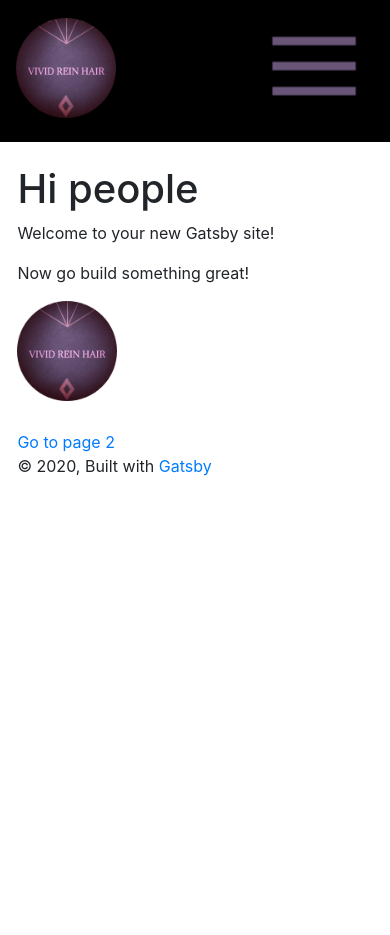
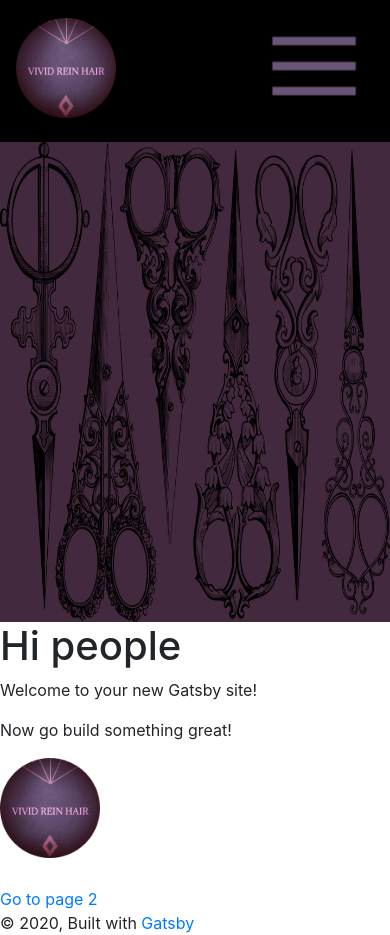
Before and after one commit to shawncasaus/vivid_hair, a Gatsby site: page / in a window 390 px wide. Before the commit the page ends 844 px from the top, so only its background shows below. Built offline with nearby package versions, Linux system fonts and the light colour scheme; Gatsby itself is replaced by a stand-in of ours.

Commit message:
built out background of the hero

```diff
--- a/gatsby-config.js
+++ b/gatsby-config.js
@@ -1,7 +1,7 @@
 module.exports = {
   siteMetadata: {
     title: `Vivid Rein Hair`,
-    description: `Welcome to Vivid Rein Hair`,
+    description: `Boutique hair salon located in La Verne, California.`,
     author: `@shawncasaus`,
   },
   plugins: [
@@ -21,10 +21,10 @@ module.exports = {
         name: `gatsby-starter-default`,
         short_name: `starter`,
         start_url: `/`,
-        background_color: `#663399`,
-        theme_color: `#663399`,
+        background_color: `#695578`,
+        theme_color: `#695578`,
         display: `minimal-ui`,
-        icon: `src/images/gatsby-icon.png`, // This path is relative to the root of the site.
+        icon: `src/images/vivid-logo.png`, // This path is relative to the root of the site.
       },
     },
     // this (optional) plugin enables Progressive Web App + Offline functionality
--- a/src/components/header.js
+++ b/src/components/header.js
@@ -10,7 +10,6 @@ const Header = ({ siteTitle }) => (
     className=""
     style={{
       background: `#000`,
-      marginBottom: `1.45rem`,
       padding: `1rem`,
       marginLeft: 0,
       marginRight: 0
--- /dev/null
+++ b/src/components/hero.js
@@ -0,0 +1,24 @@
+import React from 'react'
+import scissors from '../images/vintage-scissors.png'
+
+
+export class Hero extends React.Component {
+    constructor(props) {
+        super(props)
+    }
+
+    render() {
+        const width = window.innerWidth
+        const height = 720
+
+        return (
+            <div className="my-hero" style={{width: width, height: height}}>
+                <div style={{margin: "auto", textAlign: "center", maxHeight: height}}>
+                    <img className="vintage-scissors" src={scissors} alt="background image of black vintage scissors" style={{height: 720}} />
+                </div>
+            </div>
+        )
+    }
+}
+
+export default Hero
--- a/src/components/layout.js
+++ b/src/components/layout.js
@@ -30,8 +30,8 @@ const Layout = ({ children }) => {
       <div
         style={{
           margin: `0 auto`,
-          maxWidth: 960,
-          padding: `0 1.0875rem 1.45rem`,
+          // maxWidth: 960,
+          // padding: `0 1.0875rem 1.45rem`,
         }}
       >
         <main>{children}</main>
--- a/src/components/styles/styles.css
+++ b/src/components/styles/styles.css
@@ -62,4 +62,27 @@ html,body {
     }
   }
 
-  /*##########END NAV BAR STYLES##########*/
+/*##########END NAV BAR STYLES##########*/
+
+/*##########NAV HERO STYLES##########*/
+
+  .my-hero {
+    position: relative;
+    top: 0;
+    left: 0;
+    min-width: 100%;
+    /*min-height: 100%; */
+    background-color: #43293d;
+  }
+
+  @media screen and (max-width: 640px) {
+    .my-hero {
+      height: 480px !important;
+    }
+
+    .vintage-scissors {
+      height: 480px !important;
+    }
+  }
+
+/*##########END HERO STYLES##########*/
--- a/src/components/vertical-nav-hamburger.js
+++ b/src/components/vertical-nav-hamburger.js
@@ -26,7 +26,7 @@ const Vertical_Nav_Hamburger = () => {
     }
   `)
 
-  return <Img fixed={data.placeholderImage.childImageSharp.fixed} />
+  return <Img fixed={data.placeholderImage.childImageSharp.fixed} alt="button to expand vertical nav-bar"/>
 }
 
 export default Vertical_Nav_Hamburger
--- a/src/components/vertical-nav.js
+++ b/src/components/vertical-nav.js
@@ -1,5 +1,3 @@
-import { Link } from "gatsby"
-import PropTypes from "prop-types"
 import Vertical_Nav_Hamburger from "./vertical-nav-hamburger"
 import React from "react"
 
--- a/src/components/vivid-image.js
+++ b/src/components/vivid-image.js
@@ -26,7 +26,7 @@ const Vivid_Image = () => {
     }
   `)
 
-  return <Img fixed={data.placeholderImage.childImageSharp.fixed} />
+  return <Img fixed={data.placeholderImage.childImageSharp.fixed} alt="Vivid Rein Hair Logo" fadeIn="true"/>
 }
 
 export default Vivid_Image
--- a/src/pages/index.js
+++ b/src/pages/index.js
@@ -4,17 +4,20 @@ import { Link } from "gatsby"
 import Layout from "../components/layout"
 import Vivid_Image from "../components/vivid-image"
 import SEO from "../components/seo"
-import Header from "../components/header"
+import Hero from "../components/hero"
 
 const IndexPage = () => (
-  <Layout>
+  <Layout style={{padding: 0, margin: 0}}>
     <SEO title="Home" />
+    <Hero />
+
     <h1>Hi people</h1>
     <p>Welcome to your new Gatsby site!</p>
     <p>Now go build something great!</p>
     <div style={{ maxWidth: `300px`, marginBottom: `1.45rem` }}>
       <Vivid_Image />
     </div>
+
     <Link to="/page-2/">Go to page 2</Link> <br />
   </Layout>
 )
```
Also changed, not shown: src/images/gatsby-astronaut.png (deleted), src/images/gatsby-icon.png (deleted), src/images/vintage-scissors.png (added).
